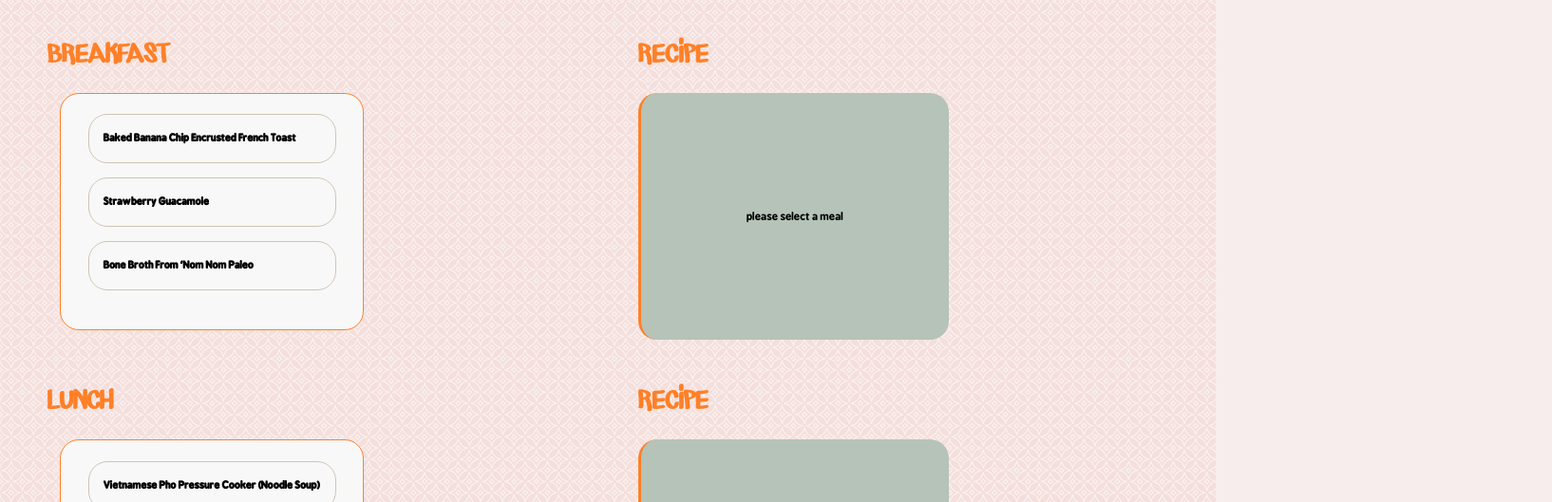
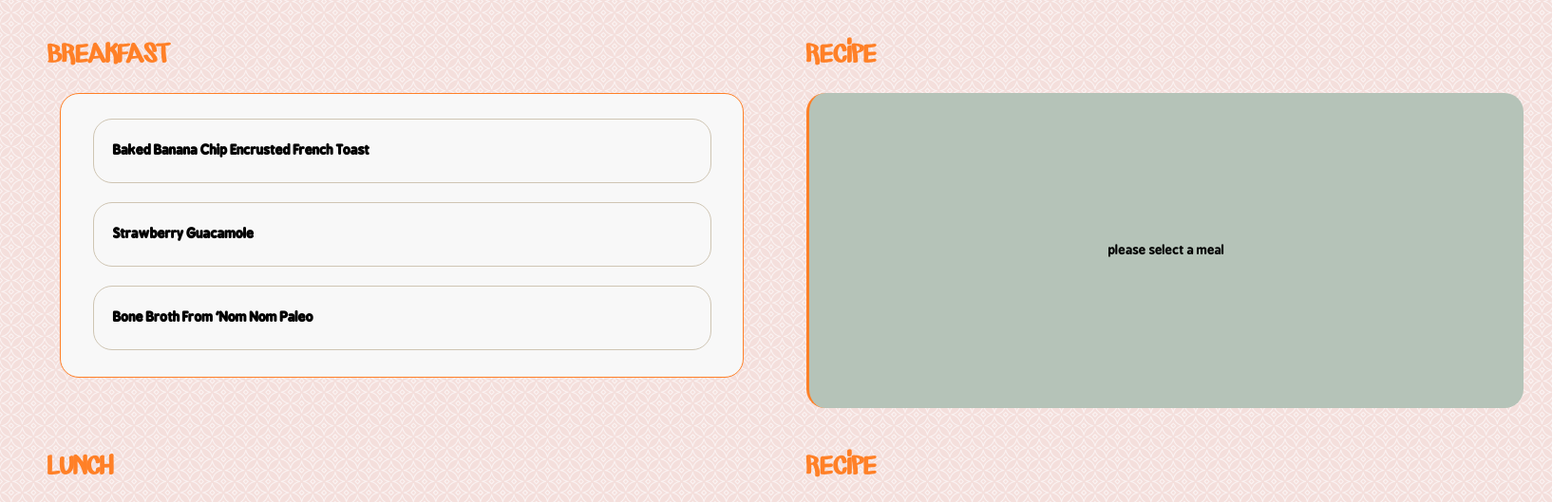
Before and after one commit to Aeyan-Arts/summer-bootcamp-project, a plain HTML site: page index.html in a window 1280 px wide. Shown: the part 134-663 px from the top of the page at 95% size, 1634 px wide, since content can reach past the window. Drawn offline with Linux system fonts and the light colour scheme.

Commit message:
final edits

```diff
--- a/css/style.css
+++ b/css/style.css
@@ -66,7 +66,7 @@ nav a{
 }
 #killme{
     display: grid;
-    grid-template-rows: 7em 1fr auto auto 15em;
+    grid-template-rows: 7em auto auto auto 15em;
 }
 .griduwu{
     /**just kill mee*/
@@ -126,8 +126,15 @@ nav li{
 p,
 option,
 #print,
-.recipe_info{
+.recipe_info,
+#recordStreak,
+#streak{
     font-family: "ara_hamah_homs";
+}
+
+#recordStreak,
+#streak{
+    font-size: large;
 }
 
 #button{
@@ -149,6 +156,7 @@ option,
     display: inline-block;
 
 }
+
 .recipe_info{
     height: 228.400px;
     width: 291.733px;
@@ -162,6 +170,7 @@ option,
 .recipe_info h3{
     background-color:#f8f8f8;
     margin-bottom: 0%;
+    font-size: 24px;
 }
 
 .recipe_info p{
@@ -257,3 +266,42 @@ option{
         grid-gap: 0em;
 }
 }
+
+@media (min-width:1000px) {
+    select{
+        display: flex;
+        flex-direction: column;
+        background-color: #f8f8f8;
+        width: fit-content;
+        flex: 1;
+        align-items: stretch;
+        border: 1px solid #ff8027;
+        margin: 1em;
+    }
+
+    select{
+        height: 300.400px;
+        width: 720px
+    }
+
+    option{
+        font-size: 20px;
+    }
+    .recipe_info{
+        height: 300.400px;
+        width: 720px;
+        flex-direction: column;
+        background-color: #b5c3b8;
+        border-left: 3px solid #ff8027;
+    }
+
+    .recipe_info p{
+        margin: auto;
+        font-size: larger;
+    }
+
+    .recipe_info li{
+        margin: auto;
+        font-size: 20px;
+    }
+}
```
